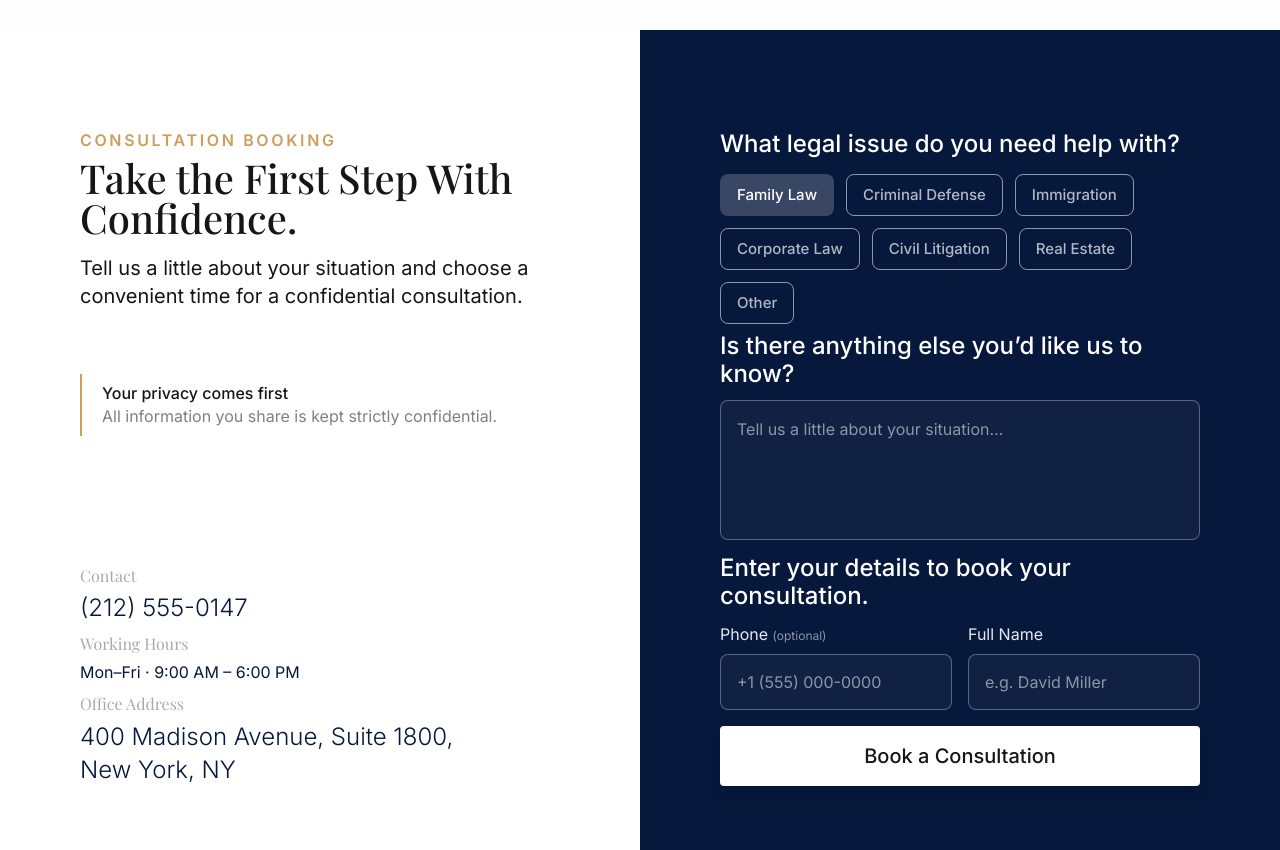
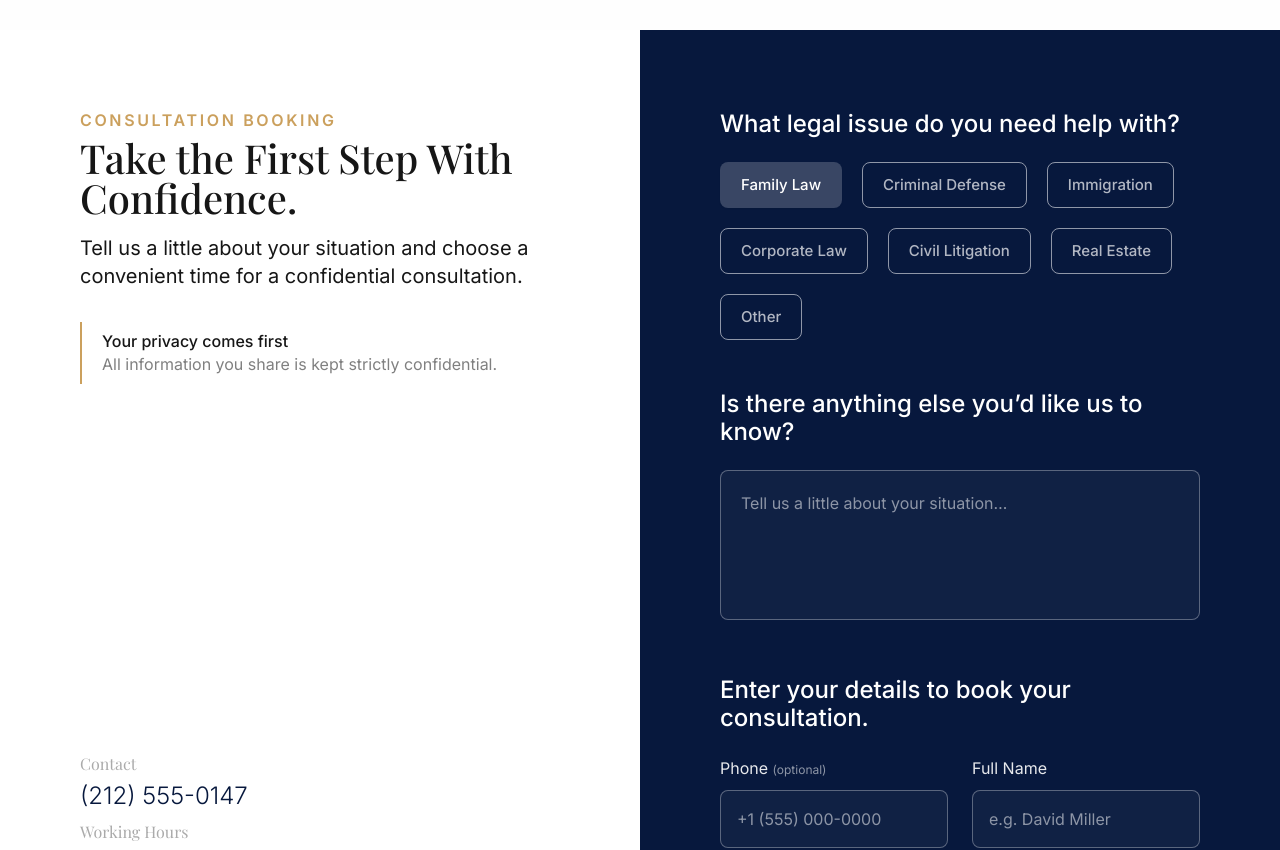
Before and after one commit to mahdidesignerrr/james-carter-lawyer, a Next.js app: page / in a window 1280 px wide. Shown: the part 7280-8130 px from the top of the page. Built offline with nearby package versions, Linux system fonts and the light colour scheme; a web font is replaced by a local one.

Commit message:
fix(consultation): align layout, spacing and height to exact Figma desktop specifications

```diff
--- a/src/presentation/components/organisms/ConsultationSection.tsx
+++ b/src/presentation/components/organisms/ConsultationSection.tsx
@@ -35,10 +35,10 @@ export const ConsultationSection: React.FC = () => {
       </div>
 
       {/* Main Container constrained to Figma 1440px architecture */}
-      <div className="relative z-10 max-w-[1440px] mx-auto grid grid-cols-1 lg:grid-cols-2">
+      <div className="relative z-10 max-w-[1440px] mx-auto grid grid-cols-1 lg:grid-cols-2 min-h-auto lg:min-h-[1024px]">
         {/* Left Column: White Side (Figma Node 522:767) */}
         <ScrollReveal direction="up" distance={24} duration={800} className="w-full h-full">
-          <div className="bg-white h-full flex flex-col justify-between py-16 sm:py-20 lg:py-[100px] px-6 sm:px-12 lg:px-16 xl:px-20">
+          <div className="bg-white h-full flex flex-col justify-between py-16 sm:py-20 lg:py-[80px] px-6 sm:px-12 lg:px-16 xl:px-[80px] gap-12 lg:gap-[120px] xl:gap-[160px]">
             {/* Top Title & Narrative */}
             <div>
               <span className="font-sans font-semibold text-xs sm:text-sm lg:text-[16px] text-[#cba05d] tracking-[2.64px] uppercase select-none block">
@@ -54,7 +54,7 @@ export const ConsultationSection: React.FC = () => {
               </p>
 
               {/* Privacy Assurance Bar with Gold Vertical Accent (Node 522:771) */}
-            <div className="border-l-2 border-[#cba05d] pl-5 py-2 my-8 lg:my-10">
+              <div className="border-l-2 border-[#cba05d] pl-5 py-2 my-6 lg:my-8">
                 <p className="font-sans font-medium text-base text-[#161616] leading-snug">
                   Your privacy comes first
                 </p>
@@ -65,7 +65,7 @@ export const ConsultationSection: React.FC = () => {
             </div>
 
             {/* Direct Office Details (Node 522:774) */}
-          <div className="flex flex-col gap-6 lg:gap-8 pt-10 sm:pt-12 lg:pt-8 border-t border-neutral-100 lg:border-transparent">
+            <div className="flex flex-col gap-6 lg:gap-8 pt-8 sm:pt-10 border-t border-neutral-100 lg:border-transparent">
               <div>
                 <span className="font-serif text-sm lg:text-base text-[#aaaaaa] block mb-1 font-normal">
                   Contact
@@ -101,7 +101,7 @@ export const ConsultationSection: React.FC = () => {
 
         {/* Right Column: Solid Dark Navy (Figma Node 522:778) */}
         <ScrollReveal direction="up" distance={24} delay={150} duration={800} className="w-full h-full">
-        <div className="bg-[#07183d] text-white h-full py-16 sm:py-20 lg:py-[100px] px-6 sm:px-12 lg:px-16 xl:px-20 flex flex-col justify-center">
+          <div className="bg-[#07183d] text-white h-full py-16 sm:py-20 lg:py-[80px] px-6 sm:px-12 lg:px-16 xl:px-[80px] flex flex-col justify-center">
             {isSubmitted ? (
               <div className="flex flex-col items-center justify-center text-center py-16 animate-in fade-in duration-300 max-w-[560px]">
                 <div className="w-16 h-16 rounded-full bg-white/10 flex items-center justify-center text-[#cba05d] mb-4 border border-white/20">
@@ -122,13 +122,13 @@ export const ConsultationSection: React.FC = () => {
                 </button>
               </div>
             ) : (
-            <form onSubmit={handleSubmit} className="flex flex-col gap-8 w-full max-w-[560px]" noValidate>
+              <form onSubmit={handleSubmit} className="flex flex-col justify-between h-full w-full max-w-[560px]" noValidate>
                 {/* Question 1: What legal issue do you need help with? */}
                 <div>
-                <h3 className="font-sans font-medium text-xl lg:text-[24px] text-white mb-4">
+                  <h3 className="font-sans font-medium text-xl lg:text-[24px] text-white mb-5 sm:mb-6">
                     What legal issue do you need help with?
                   </h3>
-                <div className="flex flex-wrap gap-2.5 sm:gap-3">
+                  <div className="flex flex-wrap gap-3 sm:gap-4 lg:gap-5">
                     {PRACTICE_CHIPS.map((chip) => {
                       const isSelected = formData.practiceArea === chip;
                       return (
@@ -136,7 +136,7 @@ export const ConsultationSection: React.FC = () => {
                           key={chip}
                           type="button"
                           onClick={() => updateField("practiceArea", chip)}
-                        className={`px-3.5 sm:px-4 py-2 sm:py-2.5 rounded-lg text-sm sm:text-[15px] font-medium transition-all duration-200 cursor-pointer ${
+                          className={`px-4 sm:px-5 py-2.5 sm:py-3 rounded-lg text-sm sm:text-[15px] font-medium transition-all duration-200 cursor-pointer ${
                             isSelected
                               ? "bg-[#394664] text-white border border-transparent shadow-sm"
                               : "bg-transparent text-[#b2b7c3] border border-[#b2b7c3]/80 hover:border-white hover:text-white"
@@ -150,8 +150,8 @@ export const ConsultationSection: React.FC = () => {
                 </div>
 
                 {/* Question 2: Is there anything else you’d like us to know? */}
-              <div>
-                <h3 className="font-sans font-medium text-xl lg:text-[24px] text-white mb-3">
+                <div className="mt-8 sm:mt-10 lg:mt-12">
+                  <h3 className="font-sans font-medium text-xl lg:text-[24px] text-white mb-5 sm:mb-6">
                     Is there anything else you’d like us to know?
                   </h3>
                   <textarea
@@ -160,7 +160,7 @@ export const ConsultationSection: React.FC = () => {
                     value={formData.message}
                     onChange={(e) => updateField("message", e.target.value)}
                     placeholder="Tell us a little about your situation…"
-                  className={`w-full h-[140px] bg-white/[0.04] border rounded-lg p-4 text-white placeholder-[#8d95a6] text-base font-normal resize-none focus:outline-none focus:bg-[#394664]/50 transition-all ${
+                    className={`w-full h-[150px] bg-white/[0.04] border rounded-lg p-5 text-white placeholder-[#8d95a6] text-base font-normal resize-none focus:outline-none focus:bg-[#394664]/50 transition-all ${
                       errors.message ? "border-red-400" : "border-[#8d95a6]/60 focus:border-white"
                     }`}
                   />
@@ -172,13 +172,13 @@ export const ConsultationSection: React.FC = () => {
                 </div>
 
                 {/* Question 3: Enter your details to book your consultation */}
-              <div>
-                <h3 className="font-sans font-medium text-xl lg:text-[24px] text-white mb-3">
+                <div className="mt-8 sm:mt-10 lg:mt-12">
+                  <h3 className="font-sans font-medium text-xl lg:text-[24px] text-white mb-5 sm:mb-6">
                     Enter your details to book your consultation.
                   </h3>
-                <div className="grid grid-cols-1 sm:grid-cols-2 gap-4">
+                  <div className="grid grid-cols-1 sm:grid-cols-2 gap-4 sm:gap-6">
                     <div>
-                    <label className="font-sans text-sm sm:text-base text-white/90 mb-2 block font-normal">
+                      <label className="font-sans text-sm sm:text-base text-white/90 mb-2.5 block font-normal">
                         Phone <span className="text-xs text-[#8d95a6]">(optional)</span>
                       </label>
                       <input
@@ -187,12 +187,12 @@ export const ConsultationSection: React.FC = () => {
                         value={formData.phone || ""}
                         onChange={(e) => updateField("phone", e.target.value)}
                         placeholder="+1 (555) 000-0000"
-                      className="w-full h-14 bg-white/[0.04] border border-[#8d95a6]/60 focus:border-white focus:bg-[#394664]/50 rounded-lg px-4 text-white placeholder-[#8d95a6] text-base focus:outline-none transition-all"
+                        className="w-full h-14 sm:h-[58px] bg-white/[0.04] border border-[#8d95a6]/60 focus:border-white focus:bg-[#394664]/50 rounded-lg px-4 text-white placeholder-[#8d95a6] text-base focus:outline-none transition-all"
                       />
                     </div>
 
                     <div>
-                    <label className="font-sans text-sm sm:text-base text-white/90 mb-2 block font-normal">
+                      <label className="font-sans text-sm sm:text-base text-white/90 mb-2.5 block font-normal">
                         Full Name
                       </label>
                       <input
@@ -201,7 +201,7 @@ export const ConsultationSection: React.FC = () => {
                         value={formData.fullName}
                         onChange={(e) => updateField("fullName", e.target.value)}
                         placeholder="e.g. David Miller"
-                      className={`w-full h-14 bg-white/[0.04] border rounded-lg px-4 text-white placeholder-[#8d95a6] text-base focus:border-white focus:bg-[#394664]/50 focus:outline-none transition-all ${
+                        className={`w-full h-14 sm:h-[58px] bg-white/[0.04] border rounded-lg px-4 text-white placeholder-[#8d95a6] text-base focus:border-white focus:bg-[#394664]/50 focus:outline-none transition-all ${
                           errors.fullName ? "border-red-400" : "border-[#8d95a6]/60"
                         }`}
                       />
@@ -215,7 +215,7 @@ export const ConsultationSection: React.FC = () => {
                 </div>
 
                 {/* Submit CTA: Book a Consultation (White Button, Black Text, No Arrow - Node 522:804) */}
-              <div className="pt-2">
+                <div className="mt-8 sm:mt-10 lg:mt-14 pb-2">
                   <button
                     type="submit"
                     disabled={isSubmitting}
```
Lines whose indentation alone changed are shown as unchanged.
